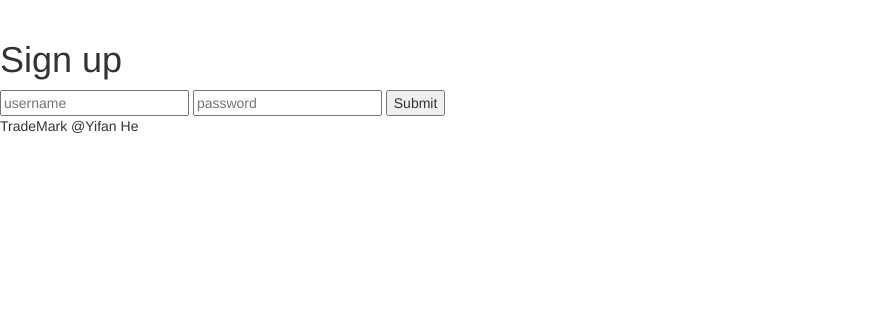
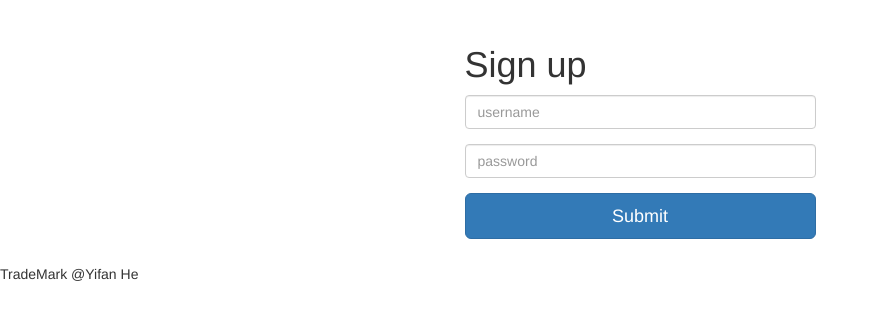
Before and after one commit to Yifdaddy/miniAirbnb, a Node server app: page /register in a window 1280 px wide. Shown: the part 52-372 px from the top of the page, without its empty margins (0-879 px from the left). Run offline with Node 20, Linux system fonts and the light colour scheme; some libraries are stand-ins or nearby versions.

Commit message:
Changed layout in register.ejs

```diff
--- a/views/register.ejs
+++ b/views/register.ejs
@@ -1,10 +1,23 @@
 <% include ./partials/header %>
 
-<h1>Sign up</h1>
+<div class="container">
+    <div class="row">
+        <div style="width: 30%; margin: 25px auto;">
+            <h1>Sign up</h1>
 
-<form action="/register" method="POST">
-    <input type="text" name="username" placeholder="username">
-    <input type="password" name="password" placeholder="password">
-    <button>Submit</button>
-</form>
+            <form action="/register" method="POST">
+                <div class="form-group">
+                    <input class="form-control" type="text" name="username" placeholder="username">
+                </div>
+                <div class="form-group">
+                    <input class="form-control" type="password" name="password" placeholder="password">
+                </div>
+                <div class="form-group">
+                    <button class="btn btn-lg btn-primary btn-block">Submit</button>
+                </div>
+            </form>
+        </div>
+    </div>
+</div>
+
 <% include ./partials/footer %>
```
Also changed, not shown: README.md.
